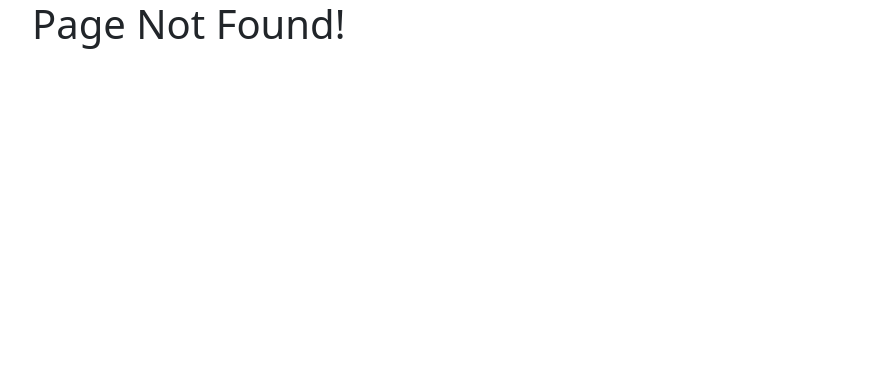
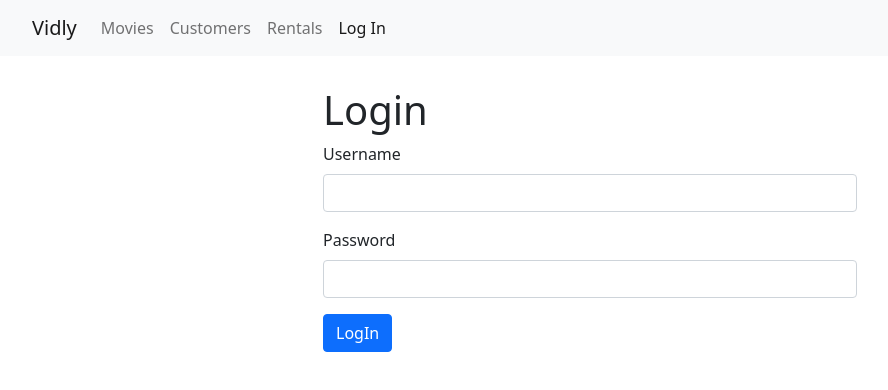
Before and after one commit to RatanNarayanHegde/vidly-frontend, a React (Create React App) app: page /login in a window 1280 px wide. Before the commit this address led to /not-found. Shown: the top 390 px of the page, without its empty margins (50-938 px from the left). Built offline with nearby package versions, Linux system fonts and the light colour scheme.

Commit message:
add routes and login form

```diff
--- a/src/App.js
+++ b/src/App.js
@@ -5,23 +5,29 @@ import MovieForm from "./components/movieForm";
 import Movies from "./components/movies";
 import Rentals from "./components/rentals";
 import NotFound from "./components/notFound";
+import NavBar from "./components/navBar";
+import LoginForm from "./components/loginForm";
 
 class App extends Component {
   state = {};
 
   render() {
     return (
+      <>
+        <NavBar />
         <main className="container">
           <Switch>
+            <Route path="/login" component={LoginForm}></Route>
+            <Route path="/movies/:id" component={MovieForm}></Route>
             <Route path="/movies" component={Movies}></Route>
             <Route path="/customers" component={Customers}></Route>
             <Route path="/rentals" component={Rentals}></Route>
             <Route path="/not-found" component={NotFound}></Route>
-          <Route path="/movie/:id" component={MovieForm}></Route>
             <Redirect from="/" exact to="/movies" />
             <Redirect to="/not-found" />
           </Switch>
         </main>
+      </>
     );
   }
 }
--- /dev/null
+++ b/src/components/loginForm.jsx
@@ -0,0 +1,63 @@
+import React, { Component } from "react";
+
+class LoginForm extends Component {
+  state = {
+    account: {
+      username: "",
+      password: "",
+    },
+  };
+
+  handleSubmit = (e) => {
+    e.preventDefault();
+
+    console.log("Submitted");
+  };
+
+  handleChange = ({ currentTarget: input }) => {
+    const account = { ...this.state.account };
+    account[input.name] = input.value;
+
+    this.setState({ account });
+  };
+
+  render() {
+    const { account } = this.state;
+    return (
+      <div className="container w-50">
+        <h1>Login</h1>
+        <form onSubmit={this.handleSubmit}>
+          <div className="form-group mb-3">
+            <label htmlFor="username" className="form-label">
+              Username
+            </label>
+            <input
+              onChange={this.handleChange}
+              value={account.username}
+              id="username"
+              name="username"
+              type="text"
+              className="form-control"
+            />
+          </div>
+          <div className="form-group mb-3">
+            <label htmlFor="password" className="form-label">
+              Password
+            </label>
+            <input
+              onChange={this.handleChange}
+              name="password"
+              value={account.password}
+              id="password"
+              type="text"
+              className="form-control"
+            />
+          </div>
+          <button className="btn btn-primary">LogIn</button>
+        </form>
+      </div>
+    );
+  }
+}
+
+export default LoginForm;
--- a/src/components/movieForm.jsx
+++ b/src/components/movieForm.jsx
@@ -1,9 +1,15 @@
 import React from "react";
 
-const MovieForm = () => {
+const MovieForm = ({ match, history }) => {
   return (
     <div>
-      <h1>Movie Form</h1>
+      <h1>Movie Form {match.params.id}</h1>
+      <button
+        onClick={() => history.push("/movies")}
+        className="btn btn-primary"
+      >
+        Save
+      </button>
     </div>
   );
 };
--- a/src/components/moviesTable.jsx
+++ b/src/components/moviesTable.jsx
@@ -1,10 +1,17 @@
 import React, { Component } from "react";
 import Like from "./common/like";
 import Table from "./common/table";
+import { Link } from "react-router-dom";
 
 class MoviesTable extends Component {
   columns = [
-    { path: "title", name: "Title" },
+    {
+      path: "title",
+      name: "Title",
+      content: (movie) => (
+        <Link to={`/movies/${movie._id}`}>{movie.title}</Link>
+      ),
+    },
     { path: "genre.name", name: "Genre" },
     { path: "numberInStock", name: "Stock" },
     { path: "dailyRentalRate", name: "Rate" },
--- /dev/null
+++ b/src/components/navBar.jsx
@@ -0,0 +1,51 @@
+import React from "react";
+import { NavLink, Link } from "react-router-dom";
+
+const NavBar = () => {
+  return (
+    <nav className="navbar navbar-expand-lg navbar-light bg-light">
+      <div className="container">
+        <Link className="navbar-brand" to="/">
+          Vidly
+        </Link>
+        <button
+          className="navbar-toggler"
+          type="button"
+          data-bs-toggle="collapse"
+          data-bs-target="#navbarNav"
+          aria-controls="navbarNav"
+          aria-expanded="false"
+          aria-label="Toggle navigation"
+        >
+          <span className="navbar-toggler-icon"></span>
+        </button>
+        <div className="collapse navbar-collapse" id="navbarNav">
+          <ul className="navbar-nav">
+            <li className="nav-item">
+              <NavLink className="nav-link" aria-current="page" to="/movies">
+                Movies
+              </NavLink>
+            </li>
+            <li className="nav-item">
+              <NavLink className="nav-link" to="/customers">
+                Customers
+              </NavLink>
+            </li>
+            <li className="nav-item">
+              <NavLink className="nav-link" to="/rentals">
+                Rentals
+              </NavLink>
+            </li>
+            <li className="nav-item">
+              <NavLink className="nav-link" to="/login">
+                Log In
+              </NavLink>
+            </li>
+          </ul>
+        </div>
+      </div>
+    </nav>
+  );
+};
+
+export default NavBar;
--- a/src/index.css
+++ b/src/index.css
@@ -1,17 +1,8 @@
 body {
   margin: 0;
-  font-family: -apple-system, BlinkMacSystemFont, "Segoe UI", "Roboto", "Oxygen",
-    "Ubuntu", "Cantarell", "Fira Sans", "Droid Sans", "Helvetica Neue",
-    sans-serif;
-  -webkit-font-smoothing: antialiased;
-  -moz-osx-font-smoothing: grayscale;
+  padding: 0;
 }
 
-code {
-  font-family: source-code-pro, Menlo, Monaco, Consolas, "Courier New",
-    monospace;
+.navbar {
+  margin-bottom: 30px;
 }
-
-.clickable {
-  cursor: pointer;
-}
```
Lines whose indentation alone changed are shown as unchanged.
